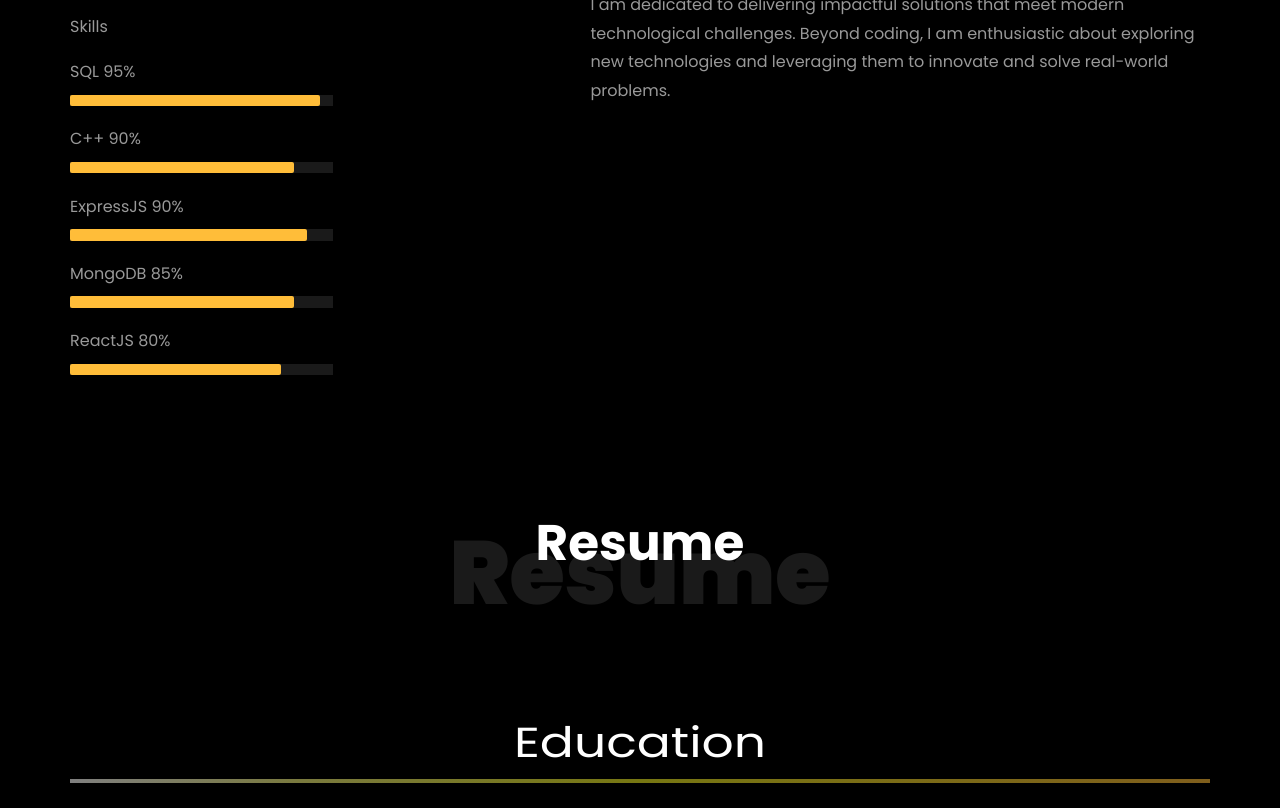
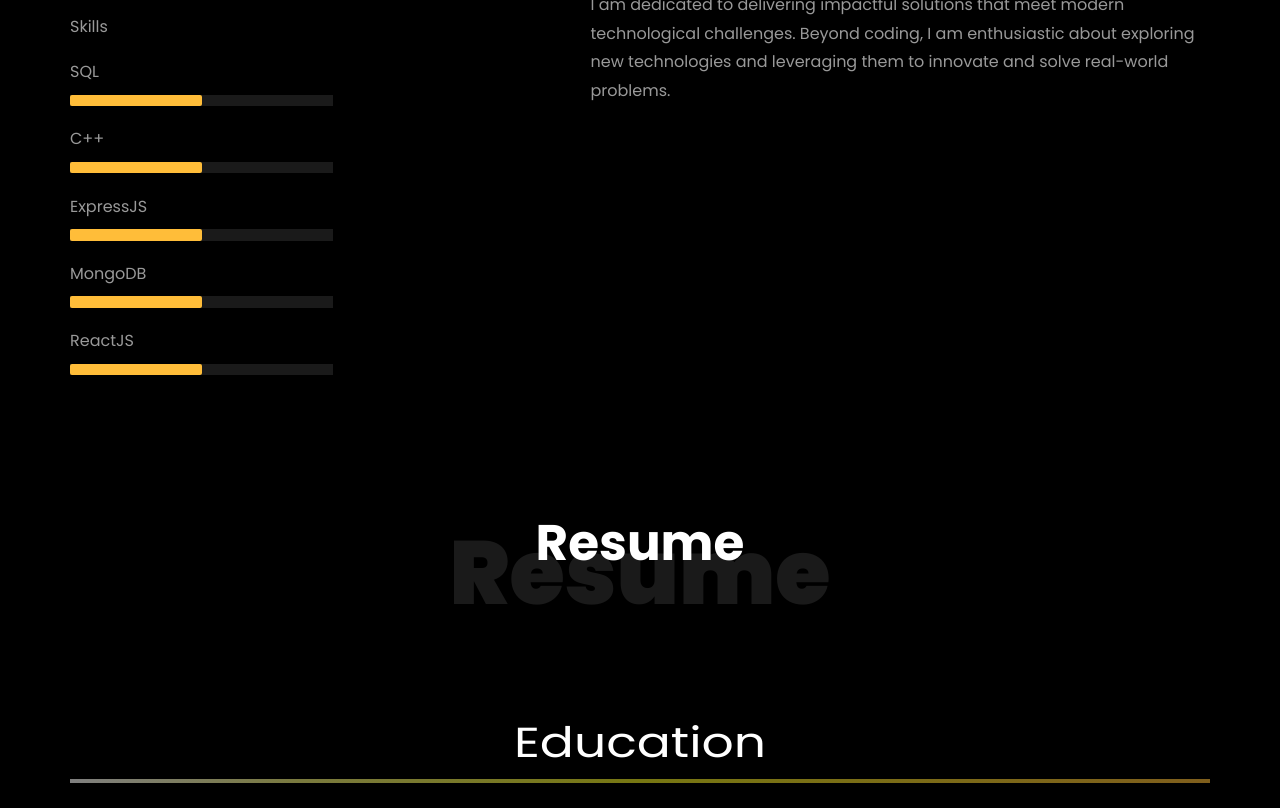
Before and after one commit to prateek2pathak/my-portfolio4, a plain HTML site: page index.html in a window 1280 px wide. Shown: the part 1143-1951 px from the top of the page. Drawn offline with Linux system fonts and the light colour scheme; files whose address does not match are found by name.

Commit message:
Update index.html

```diff
--- a/index.html
+++ b/index.html
@@ -237,33 +237,33 @@
 
 								<div class="skill-mf">
 									<p class="title-s">Skills</p>
-									<span>SQL</span> <span class="pull-right">95%</span>
+									<span>SQL</span> <span class="pull-right"></span>
 									<div class="progress">
-										<div class="progress-bar" role="progressbar" style="width: 95%;" aria-valuenow="95" aria-valuemin="0"
+										<div class="progress-bar" role="progressbar" style="width: 50%;" aria-valuenow="95" aria-valuemin="0"
 											aria-valuemax="100"></div>
 									</div>
 
-									<span>C++</span> <span class="pull-right">90%</span>
+									<span>C++</span> <span class="pull-right"></span>
 									<div class="progress">
-										<div class="progress-bar" role="progressbar" style="width: 85%" aria-valuenow="85" aria-valuemin="0"
+										<div class="progress-bar" role="progressbar" style="width: 50%" aria-valuenow="85" aria-valuemin="0"
 											aria-valuemax="100"></div>
 									</div>
 
-									<span>ExpressJS</span> <span class="pull-right">90%</span>
+									<span>ExpressJS</span> <span class="pull-right"></span>
 									<div class="progress">
-										<div class="progress-bar" role="progressbar" style="width: 90%" aria-valuenow="90" aria-valuemin="0"
+										<div class="progress-bar" role="progressbar" style="width: 50%" aria-valuenow="90" aria-valuemin="0"
 											aria-valuemax="100"></div>
 									</div>
 
-									<span>MongoDB</span> <span class="pull-right">85%</span>
+									<span>MongoDB</span> <span class="pull-right"></span>
 									<div class="progress">
-										<div class="progress-bar" role="progressbar" style="width: 85%" aria-valuenow="85" aria-valuemin="0"
+										<div class="progress-bar" role="progressbar" style="width: 50%" aria-valuenow="85" aria-valuemin="0"
 											aria-valuemax="100"></div>
 									</div>
 
-									<span>ReactJS</span> <span class="pull-right">80%</span>
+									<span>ReactJS</span> <span class="pull-right"></span>
 									<div class="progress">
-										<div class="progress-bar" role="progressbar" style="width: 80%" aria-valuenow="80" aria-valuemin="0"
+										<div class="progress-bar" role="progressbar" style="width: 50%" aria-valuenow="80" aria-valuemin="0"
 											aria-valuemax="100"></div>
 									</div>
 								</div>
```
